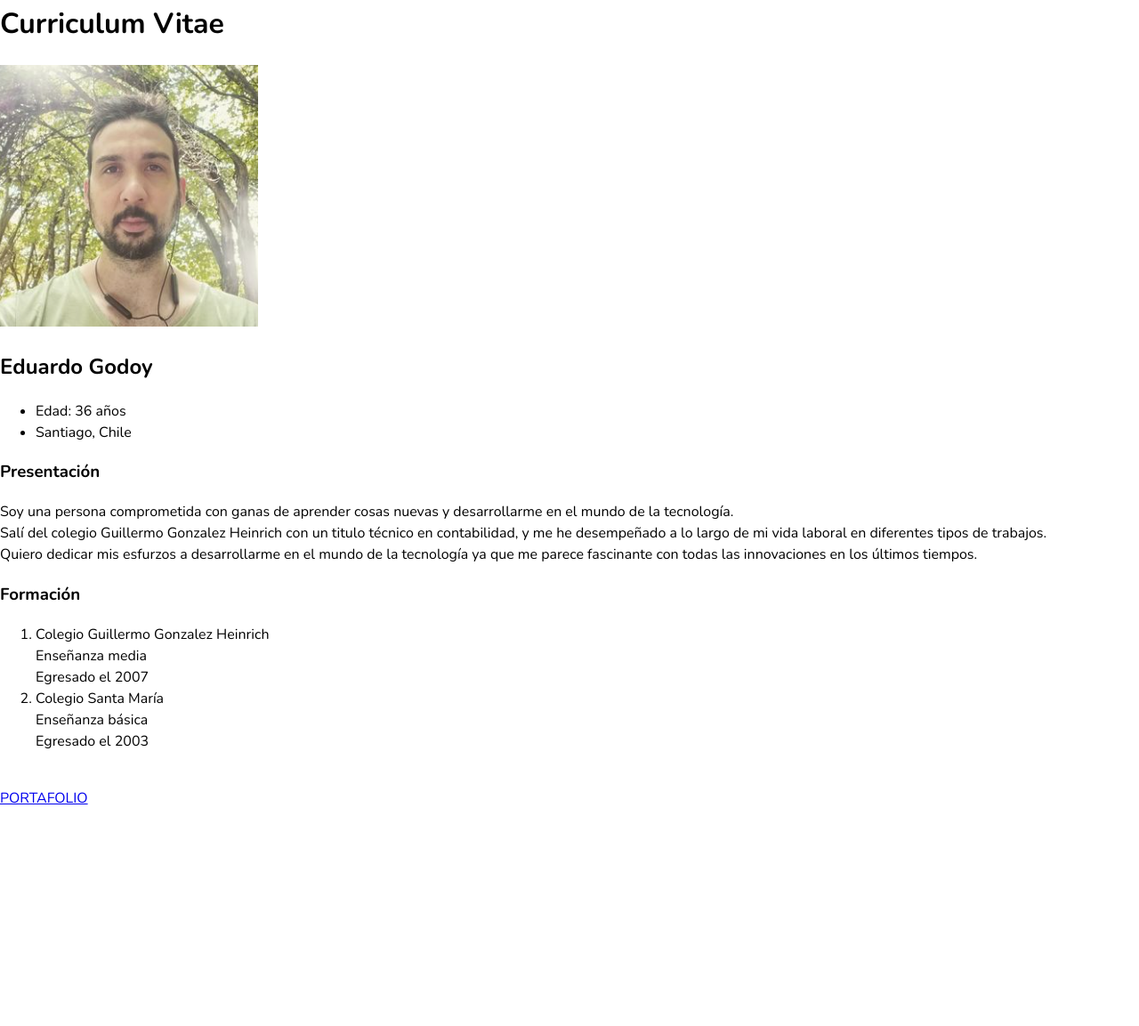
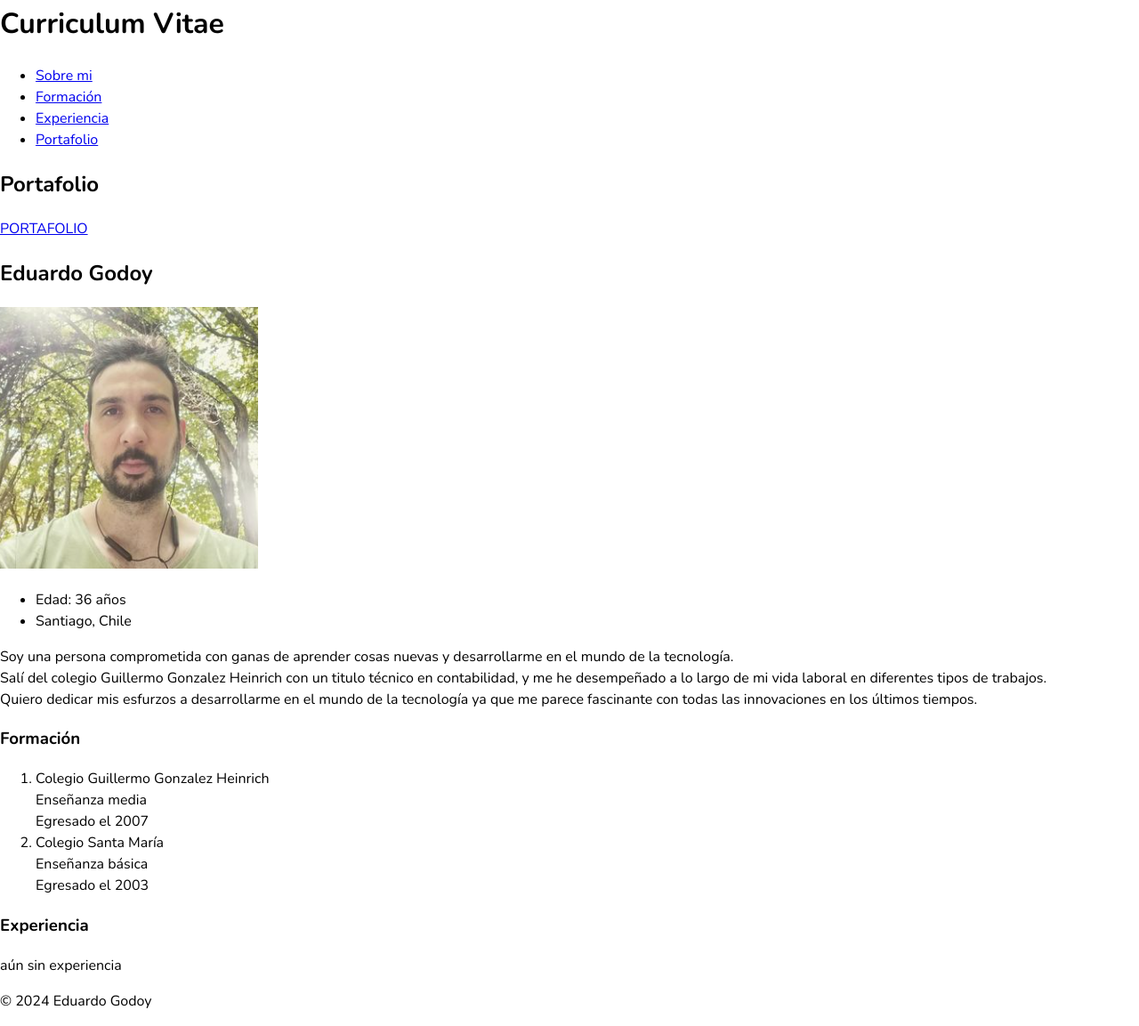
Before and after one commit to edogodoy/Mi-Curriculum-Vitae-en-HTML, a plain HTML site: page index.html in a window 1280 px wide. Shown: the part 18-1171 px from the top of the page at 89% size. Before the commit the page ends 927 px from the top, so only its background shows below. Drawn offline with nearby package versions, Linux system fonts and the light colour scheme.

Commit message:
se da nua estructura base en html segun lo solicitado

```diff
--- a/assets/style.css
+++ b/assets/style.css
@@ -1,4 +1,3 @@
-
 
 body {
   line-height: 1.5;
--- a/index.html
+++ b/index.html
@@ -12,23 +12,42 @@
 </head>
 <body>
 
+
+    <header>
         <h1>Curriculum Vitae</h1>
+        <nav>
+            <ul>
+                <li><a href="#presentacion">Sobre mi</a></li>
+                <li><a href="#formacion">Formación</a></li>
+                <li><a href="#experiencia">Experiencia</a></li>
+                <li><a href="#">Portafolio</a></li>
+            </ul>
+        </nav>
+    </header>
+
+
+    <main>
+        <h2>Portafolio</h2>
+        <a href="./portafolio.html">PORTAFOLIO</a>
+    </main>
+
+
+    <section id="presentacion">
+        <h2>Eduardo Godoy</h2>
         <img src="./assets/fotocv.png" alt="foto de perfil">
-
-    <h2>Eduardo Godoy</h2>
         <ul>
             <li>Edad: 36 años</li>
             <li>Santiago, Chile</li>
         </ul>
-
-
-    <h3>Presentación</h3>
         <p>
             Soy una persona comprometida con ganas de aprender cosas nuevas y desarrollarme en el mundo de la tecnología.<br>
             Salí del colegio Guillermo Gonzalez Heinrich con un titulo técnico en contabilidad, y me he desempeñado a lo largo de mi vida laboral en diferentes tipos de trabajos.<br>
             Quiero dedicar mis esfurzos a desarrollarme en el mundo de la tecnología ya que me parece fascinante con todas las innovaciones en los últimos tiempos.
         </p>
+    </section>
 
+
+    <section id="formacion">
         <h3>Formación</h3>
         <ol>
             <li>
@@ -42,9 +61,19 @@
                 Egresado el 2003
             </li>
         </ol>
+    </section>
 
-    <br>
-    <a href="./portafolio.html">PORTAFOLIO</a>
+
+    <section id="experiencia">
+        <h3>Experiencia</h3>
+        <p>aún sin experiencia</p>
+    </section>
+
+
+    <footer>
+        <p>© 2024 Eduardo Godoy</p>
+    </footer>
+
 
 </body>
 </html>
```
Lines whose indentation alone changed are shown as unchanged.
